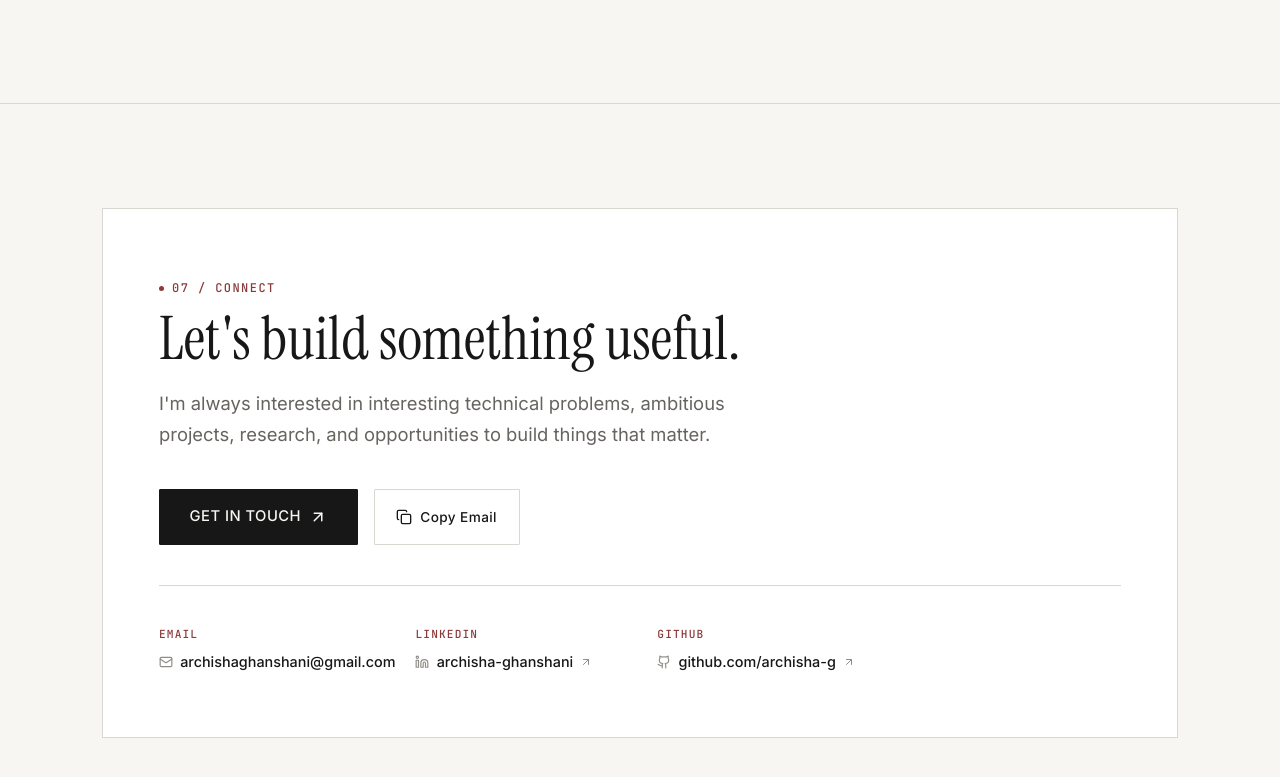
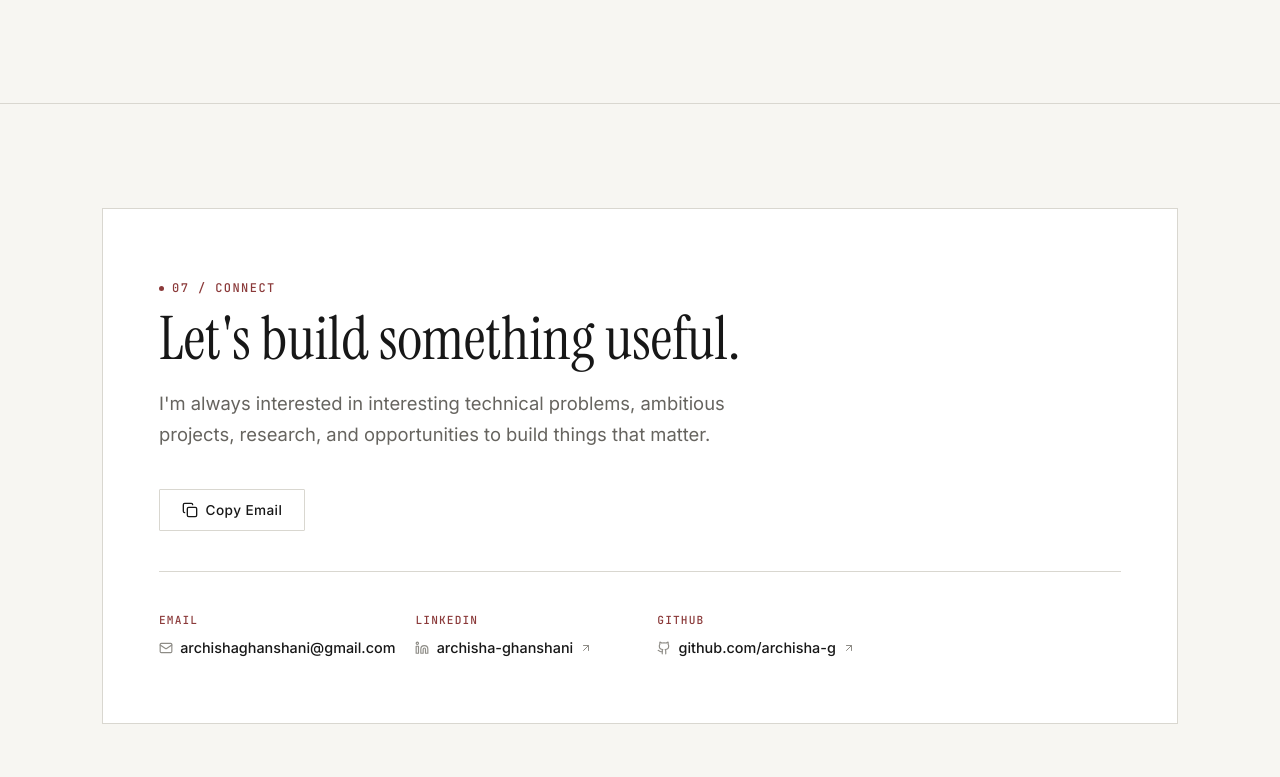
Before and after one commit to archisha-g/portfolio, a React (Vite) app: page / in a window 1280 px wide. Shown: the part 11209-11986 px from the top of the page. Built offline with nearby package versions, Linux system fonts and the light colour scheme.

Commit message:
remove Get in Touch button from contact section

```diff
--- a/src/components/Contact.tsx
+++ b/src/components/Contact.tsx
@@ -28,15 +28,6 @@ export const Contact: React.FC = () => {
           <div className="contact-action-area">
             {/* Primary Action Button */}
             <div className="contact-cta-row">
-              <a
-                href={`mailto:${PERSONAL_INFO.contacts.email}`}
-                className="btn btn-primary btn-lg contact-primary-btn"
-                aria-label="Send email to Archisha Ghanshani"
-              >
-                <span>GET IN TOUCH</span>
-                <ArrowUpRight size={18} aria-hidden="true" />
-              </a>
-
               <button
                 onClick={handleCopyEmail}
                 className="btn btn-outline contact-copy-btn"
```
